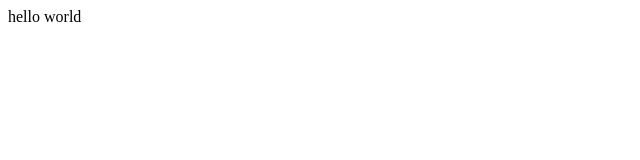
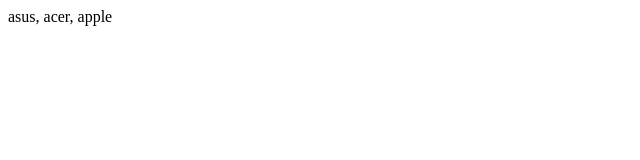
Before and after one commit to yusupova-safiie/three-devs1, a plain HTML site: page index.html in a window 1280 px wide. Shown: the full height of the page, 0-640 px from the left. Drawn offline with Linux system fonts and the light colour scheme.

Commit message:
notebooks

```diff
--- a/index.html
+++ b/index.html
@@ -5,6 +5,6 @@
     <title></title>
   </head>
   <body>
-    hello world
+    asus, acer, apple
   </body>
 </html>
```
